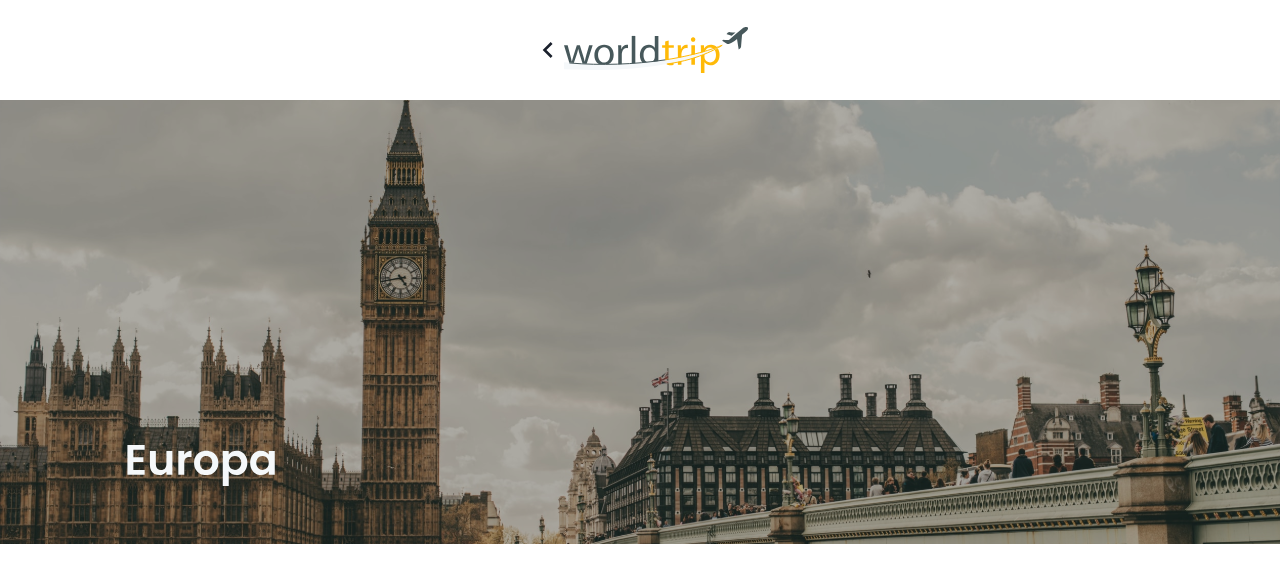
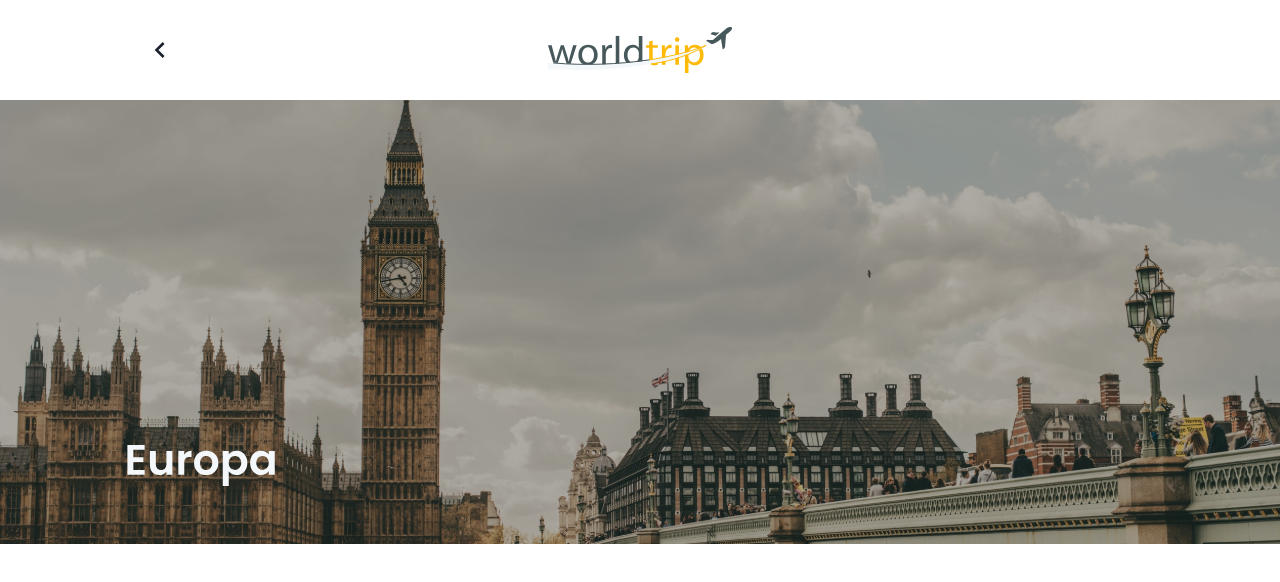
Before and after one commit to pdr3392/worldtrip, a Next.js app: page /europe in a window 1280 px wide. Shown: the top 582 px of the page. Built offline with nearby package versions, Linux system fonts and the light colour scheme.

Commit message:
updating2

```diff
--- a/src/components/Header.tsx
+++ b/src/components/Header.tsx
@@ -1,9 +1,23 @@
-import { Flex } from "@chakra-ui/react";
+import { Box, Flex } from "@chakra-ui/react";
 import { ChevronLeftIcon } from "@chakra-ui/icons";
 
 interface HeaderProps {
   needBackward: boolean;
 }
+
+/* export default function Header({ needBackward }: HeaderProps) {
+  return (
+    <Flex
+      as="header"
+      w="100%"
+      minHeight="100px"
+      alignItems="center"
+      justifyContent="center"
+    >
+      <img src="/images/Logo.svg" alt="Logo" />
+    </Flex>
+  );
+} */
 
 export default function Header({ needBackward }: HeaderProps) {
   return (
@@ -15,11 +29,10 @@ export default function Header({ needBackward }: HeaderProps) {
       justifyContent="center"
     >
       {needBackward && (
-        <Flex as="div" float="left">
-          <ChevronLeftIcon w={8} h={8} />
-        </Flex>
+        <Box ml="36" as="button" position="absolute" left="0">
+          <ChevronLeftIcon h="8" w="8" />
+        </Box>
       )}
-
       <img src="/images/Logo.svg" alt="Logo" />
     </Flex>
   );
```
